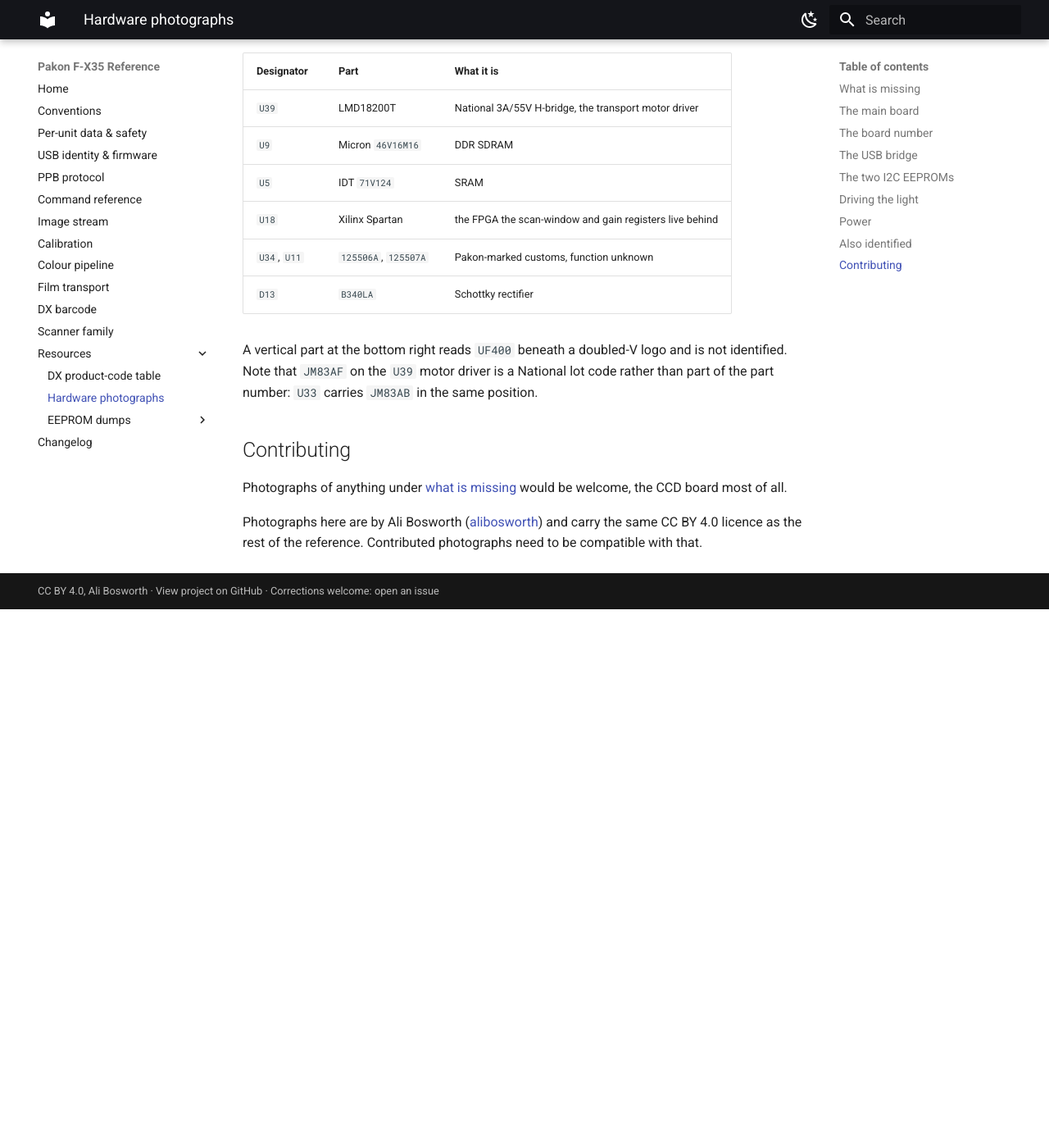
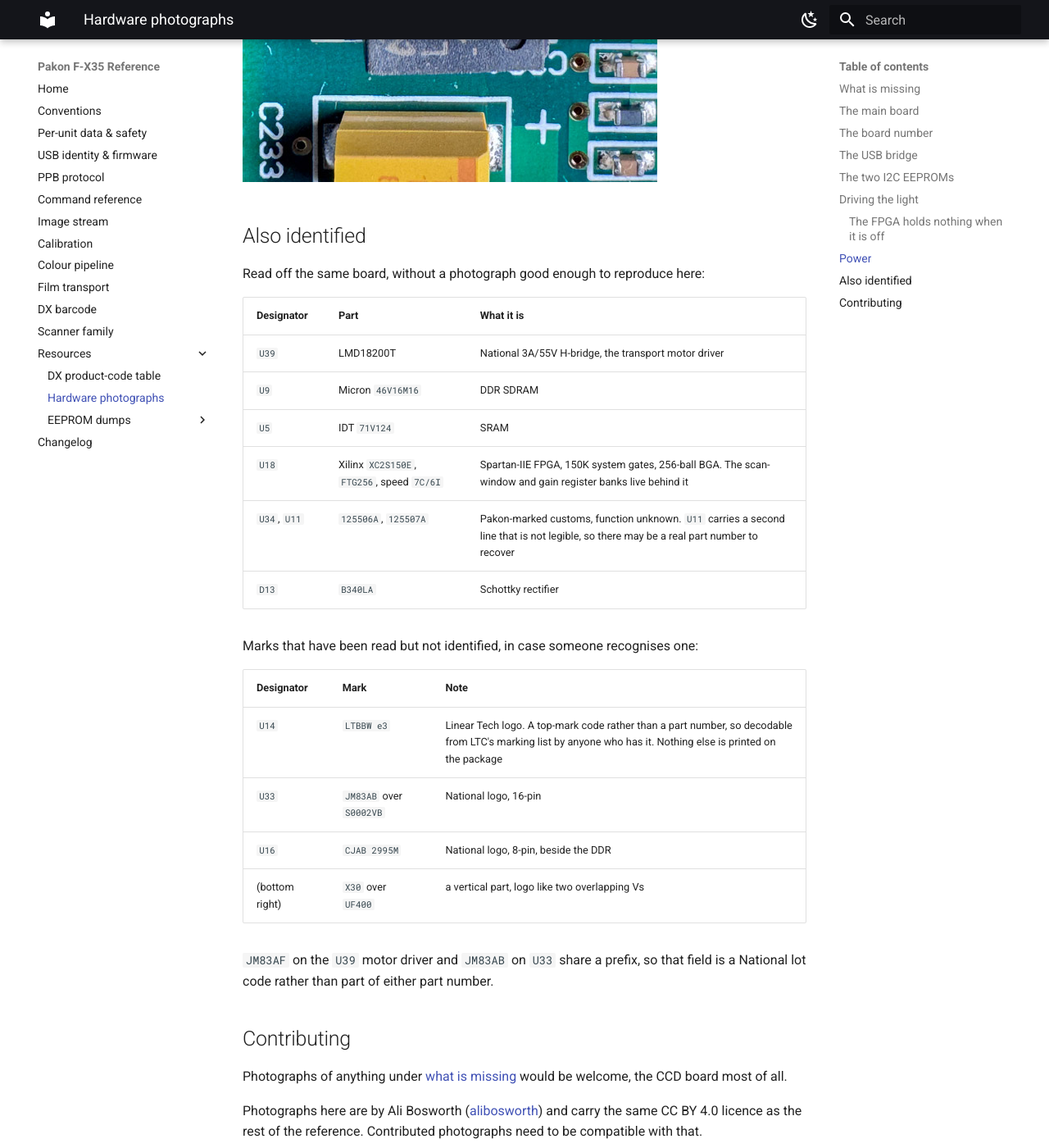
Before and after one commit to alibosworth/pakon-reference, an MkDocs documentation site: the page built from docs/resources/hardware-images.md, in a window 1280 px wide and 1400 px high, scrolled down 7379 px. Shown: the whole window at 82% size. Built offline with MkDocs 1.6.1 and Material for MkDocs 9.7.7, drawn with Linux system fonts in a browser that asks for light colours; before the commit the page ends 8122 px from its top, so only the background shows below that; some of the changed text lies outside the part shown.

Commit message:
Record the FPGA part, and the marks that were read but not identified
U18 is a Xilinx XC2S150E in FTG256, speed 7C/6I, read off the board.
Being Spartan-IIE it is SRAM-based, so its bitstream is loaded at every
power-up from something not yet identified, which means the register banks
the reference describes as living behind it are behind logic the host
supplies. The page says so.

The unidentified marks now have their own table rather than a stray
sentence, including U14, whose LTBBW e3 is a Linear Tech top mark with
nothing else on the package. Better a list someone might recognise than a
guess in the text.

```diff
--- a/docs/resources/hardware-images.md
+++ b/docs/resources/hardware-images.md
@@ -103,6 +103,20 @@
 
 [![Allegro drivers and four X9015U digital potentiometers](hardware-images/f135plus-led-drivers-digipots.jpg)](hardware-images/f135plus-led-drivers-digipots.jpg){ target=_blank rel=noopener }
 
+### The FPGA holds nothing when it is off
+
+Spartan-IIE is SRAM-based, so `U18` has to be given its bitstream every time
+the scanner powers up, exactly as the FX2 is given `Pakon7.hex`. There is no
+configuration PROM beside it, and the FX2 image is far too small to contain a
+150K-gate bitstream, so the configuration arrives from somewhere else. The OEM
+package carries a "CCD FPGA file" alongside its controller images, which is the
+obvious candidate but is not documented here yet.
+
+The consequence for the rest of the reference: the scan-window and gain
+registers described in [calibration](../calibration.md) are registers in logic
+the **host itself loads**, not fixed silicon. Whatever those banks mean is a
+property of the bitstream in use.
+
 ## Power
 
 `U15` is an `LP3965ES-2.5` and `U17` an `LP3964ES-1.8`, National low-dropout
@@ -119,14 +133,21 @@
 | `U39` | LMD18200T | National 3A/55V H-bridge, the transport motor driver |
 | `U9` | Micron `46V16M16` | DDR SDRAM |
 | `U5` | IDT `71V124` | SRAM |
-| `U18` | Xilinx Spartan | the FPGA the scan-window and gain registers live behind |
-| `U34`, `U11` | `125506A`, `125507A` | Pakon-marked customs, function unknown |
+| `U18` | Xilinx `XC2S150E`, `FTG256`, speed `7C/6I` | Spartan-IIE FPGA, 150K system gates, 256-ball BGA. The scan-window and gain register banks live behind it |
+| `U34`, `U11` | `125506A`, `125507A` | Pakon-marked customs, function unknown. `U11` carries a second line that is not legible, so there may be a real part number to recover |
 | `D13` | `B340LA` | Schottky rectifier |
 
-A vertical part at the bottom right reads `UF400` beneath a doubled-V logo and
-is not identified. Note that `JM83AF` on the `U39` motor driver is a National
-lot code rather than part of the part number: `U33` carries `JM83AB` in the
-same position.
+Marks that have been read but not identified, in case someone recognises one:
+
+| Designator | Mark | Note |
+|---|---|---|
+| `U14` | `LTBBW e3` | Linear Tech logo. A top-mark code rather than a part number, so decodable from LTC's marking list by anyone who has it. Nothing else is printed on the package |
+| `U33` | `JM83AB` over `S0002VB` | National logo, 16-pin |
+| `U16` | `CJAB 2995M` | National logo, 8-pin, beside the DDR |
+| (bottom right) | `X30` over `UF400` | a vertical part, logo like two overlapping Vs |
+
+`JM83AF` on the `U39` motor driver and `JM83AB` on `U33` share a prefix, so
+that field is a National lot code rather than part of either part number.
 
 ## Contributing
 
```
